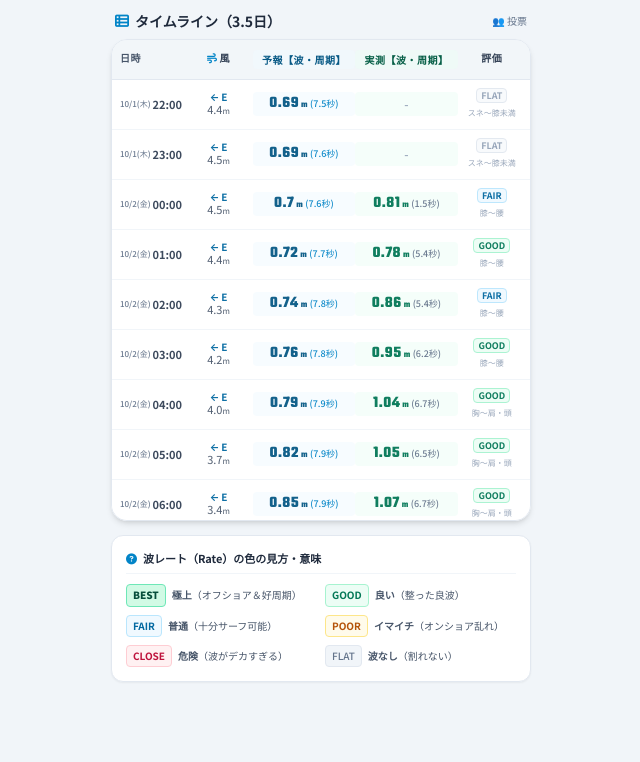
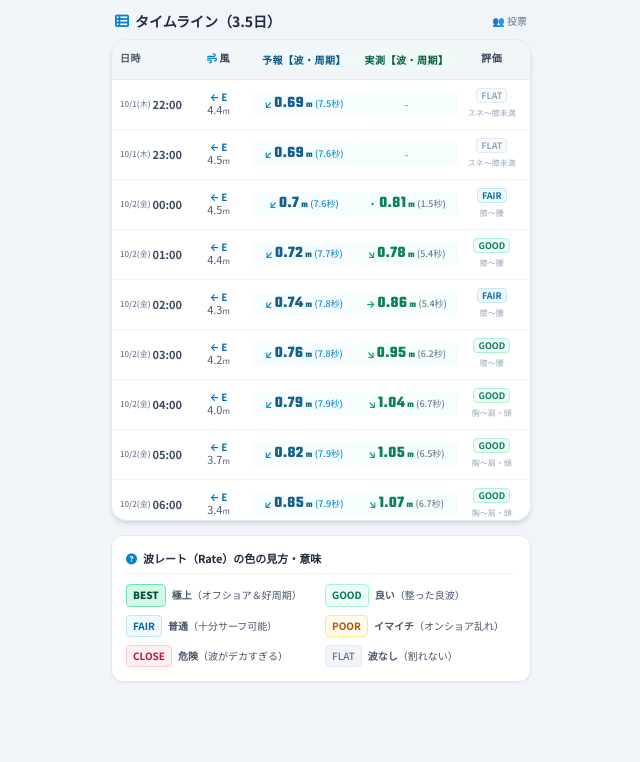
Before and after one commit to dmmiea/surf-base, a plain HTML site: page index.html in a window 1280 px wide. Shown: the part 777-1539 px from the top of the page, without its empty margins (319-959 px from the left). Drawn offline with nearby package versions, Linux system fonts and the light colour scheme.

Commit message:
feat: タイムラインの予報と実測に波向の矢印表示を追加

```diff
--- a/index.html
+++ b/index.html
@@ -1003,7 +1003,8 @@
         let realContent = `<span class="text-slate-400 font-medium">-</span>`;
         if (row.realWave !== '-') {
           realContent = `
-            <div class="flex items-center justify-center space-x-0.5">
+            <div class="flex items-center justify-center gap-0.5">
+              ${row.realDir && row.realDir !== '-' ? `<span class="text-[10px] text-emerald-600 font-bold leading-none">${getArrow(row.realDir)}</span>` : ''}
               <span class="font-teko text-base font-bold text-emerald-700 leading-none">${row.realWave}<span class="text-[9px] ml-0.5">m</span></span>
               <span class="text-[9px] text-slate-500 font-medium">(${row.realPeriod})</span>
             </div>
@@ -1039,7 +1040,8 @@
           </div>
 
           <!-- 海天気予報 【波高・周期】 -->
-          <div class="col-span-3 flex items-center justify-center space-x-0.5 bg-sky-50/50 py-1 rounded">
+          <div class="col-span-3 flex items-center justify-center gap-0.5 bg-sky-50/50 py-1 rounded">
+            ${row.fcWaveDir && row.fcWaveDir !== '-' ? `<span class="text-[10px] text-sky-600 font-bold leading-none">${getArrow(row.fcWaveDir)}</span>` : ''}
             <span class="font-teko text-base font-bold text-sky-800 leading-none">${row.fcWave}<span class="text-[9px] ml-0.5">m</span></span>
             <span class="text-[9px] text-sky-600 font-medium">(${row.fcPeriod})</span>
           </div>
```
